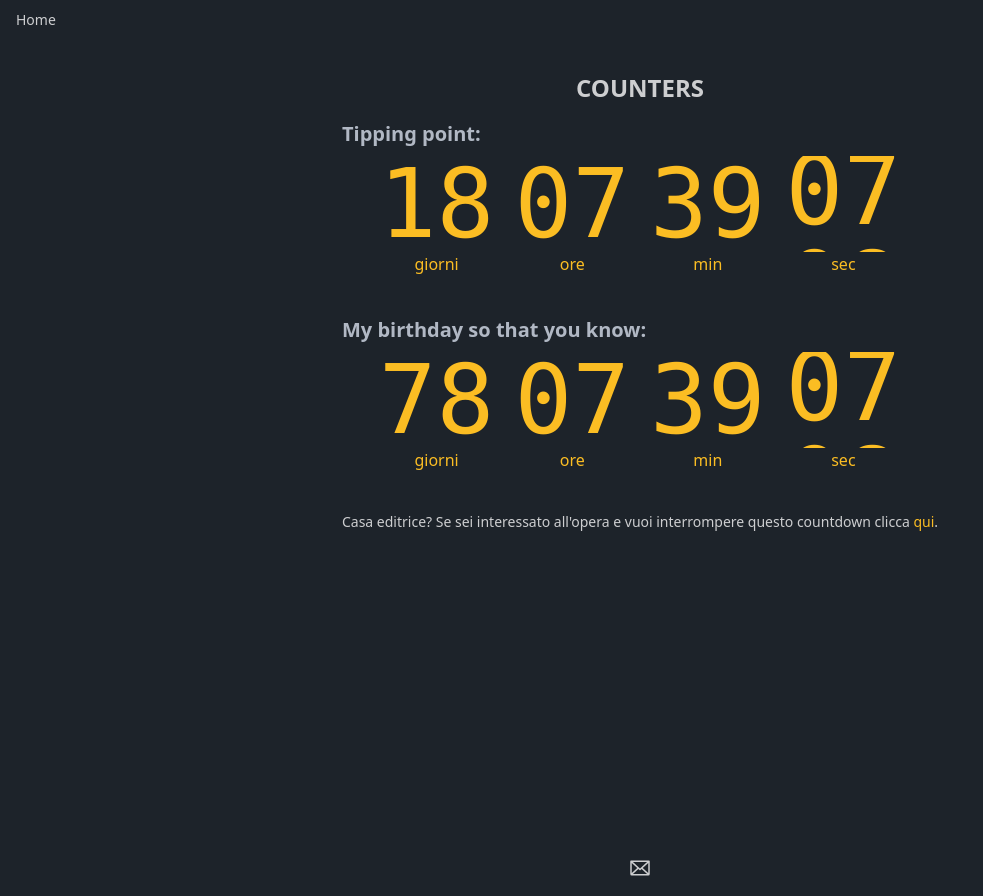
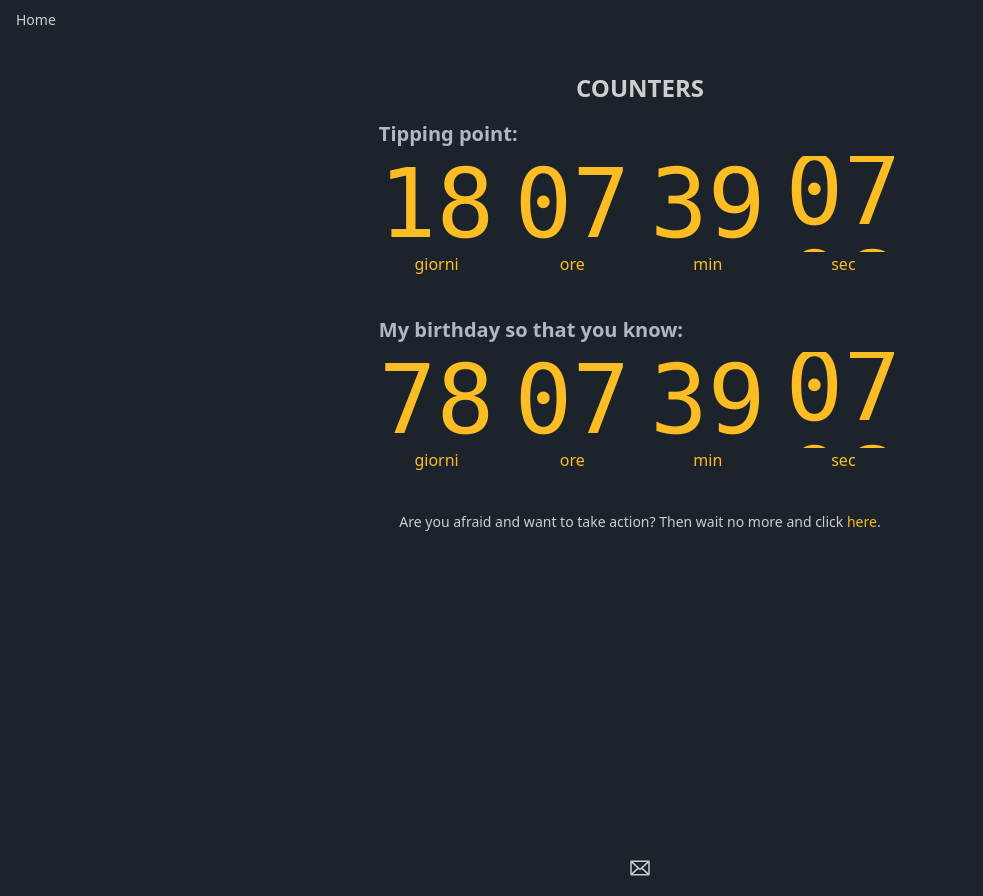
Before and after one commit to blitzmartin/countdown_tailwind, a React (Vite) app: page / in a window 1280 px wide. Shown: the whole page, without its empty margins (0-983 px from the left). Built offline with nearby package versions, Linux system fonts and the light colour scheme.

Commit message:
small changes

```diff
--- a/src/pages/home/Home.tsx
+++ b/src/pages/home/Home.tsx
@@ -16,10 +16,9 @@ export const Home = () => {
         />
         <div className="flex justify-center">
           <p className="text-sm">
-            Casa editrice? Se sei interessato all&apos;opera e vuoi interrompere
-            questo countdown clicca{' '}
+            Are you afraid and want to take action? Then wait no more and click{' '}
             <Link to={'/torename'} className="text-primary">
-              qui
+              here
             </Link>
             .
           </p>
```
